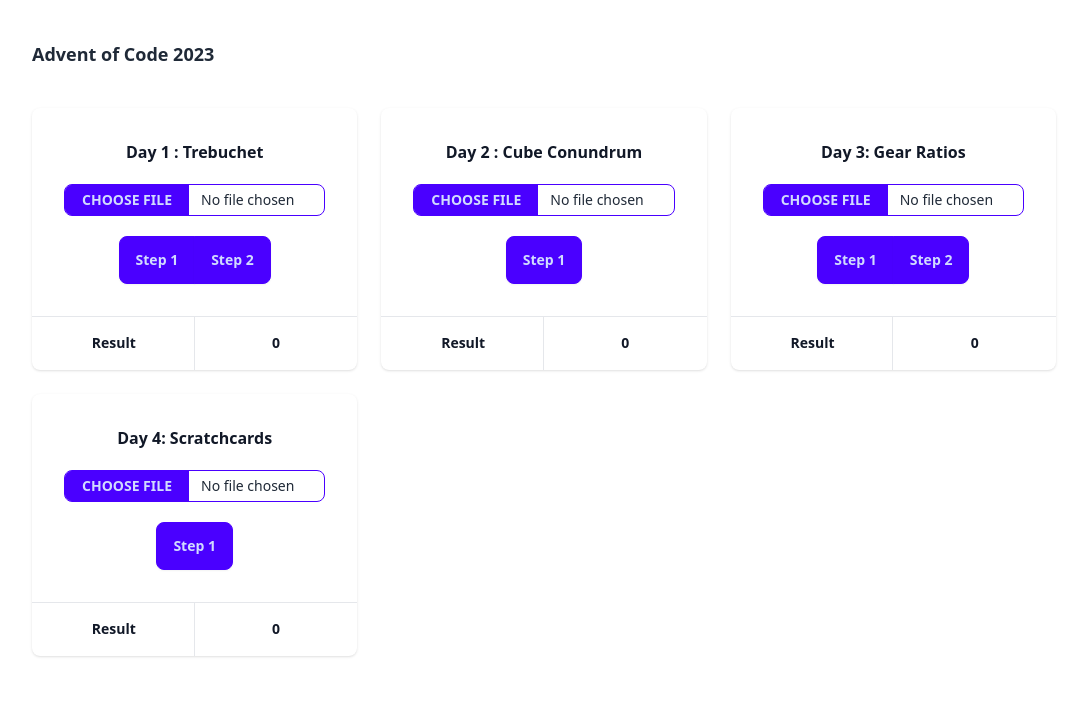
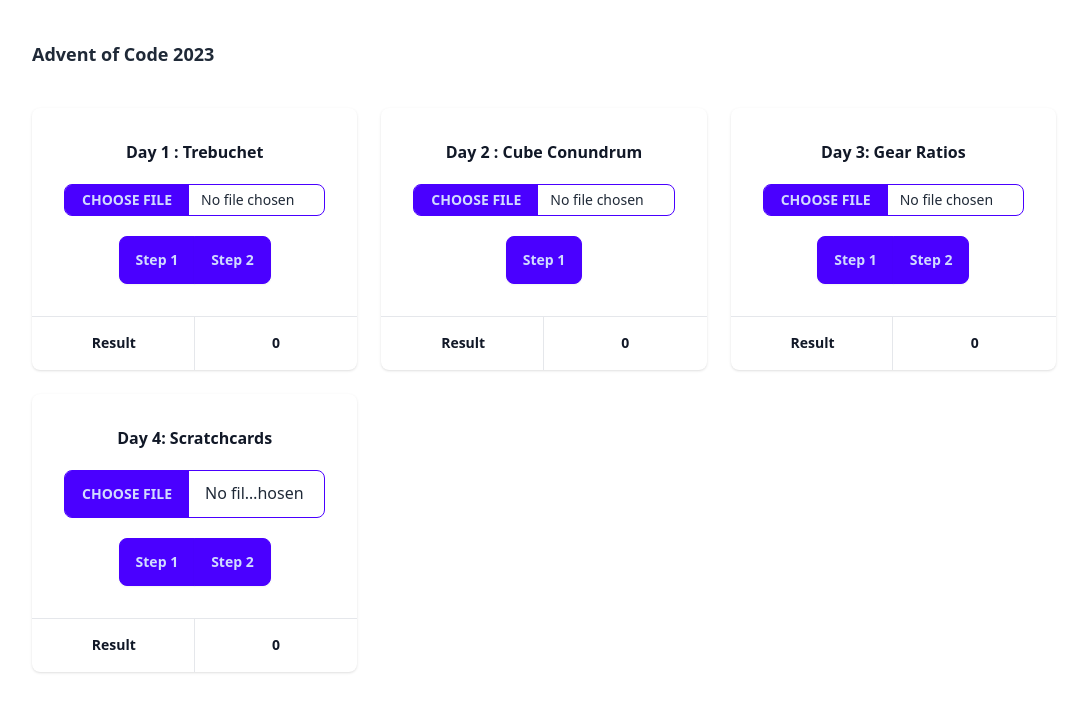
Before and after one commit to hte88/adventofcode, a Vue app: page / in a window 1280 px wide. Shown: the top 712 px of the page, without its empty margins (96-1182 px from the left). Built offline with nearby package versions, Linux system fonts and the light colour scheme.

Commit message:
feat: step 2 scratchcards

```diff
--- a/src/components/Day-4/Scratchcards.vue
+++ b/src/components/Day-4/Scratchcards.vue
@@ -1,38 +1,75 @@
 <script setup lang="ts">
-//import { isNumber } from '~/composables/useLib';
-
 const { fileContent, handleFileChange } = useFileReader();
 
+const example = ref(`Card 1: 41 48 83 86 17 | 83 86 6 31 17 9 48 53
+Card 2: 13 32 20 16 61 | 61 30 68 82 17 32 24 19
+Card 3: 1 21 53 59 44 | 69 82 63 72 16 21 14 1
+Card 4: 41 92 73 84 69 | 59 84 76 51 58 5 54 83
+Card 5: 87 83 26 28 32 | 88 30 70 12 93 22 82 36
+Card 6: 31 18 13 56 72 | 74 77 10 23 35 67 36 11`);
+
 const total = ref<number>(0);
-const lines = computed(() => fileContent.value?.split('\n').slice(0, -1) ?? []);
+const selectedInput = ref(true);
+
+const lines = computed(() => {
+  const file = selectedInput.value ? example.value : fileContent.value;
+  return selectedInput.value ? file?.split('\n') ?? [] : file?.split('\n').slice(0, -1) ?? [];
+});
+
+function getMatchingNumbers(lines: string[]) {
+  const clearLine = lines.map((line) => line.split(':')[1].trim());
+  return clearLine.map((line) => {
+    const suit = line.split('|');
+    const suit_1 = suit[0].trim().split(' ');
+    const suit_2 = suit[1].trim().split(' ');
+    return suit_1.filter((suit) => (suit ? suit_2.includes(suit) : ''));
+  });
+}
 
 function stepOne() {
-  const clearLine = lines.value.map((line) => line.split(':')[1].trim());
-  const duplicates = clearLine
-    .map((line) => {
-      const suit = line.split('|');
-      const suit_1 = suit[0].trim().split(' ');
-      const suit_2 = suit[1].trim().split(' ');
-      return suit_1.filter((suit) => (suit ? suit_2.includes(suit) : ''));
-    })
-    .filter((str) => str.length);
+  const matchingNumbers = getMatchingNumbers(lines.value).filter((str: string[]) => str.length);
+  const result = matchingNumbers.map((numbers: string[]) => (numbers.length > 1 ? Math.pow(2, numbers.length - 1) : 1));
 
-  const result = duplicates.map((numbers) => (numbers.length > 1 ? Math.pow(2, numbers.length - 1) : 1));
+  total.value = result.reduce((a: number, b: number) => a + b, 0);
+}
 
-  total.value = result.reduce((a, b) => a + b, 0);
+function stepTwo() {
+  const matchingNumbers = getMatchingNumbers(lines.value).map((numbers: string[]) => numbers.length);
+
+  let scratchcards = [] as number[];
+
+  for (let i = 0; i < matchingNumbers.length; i++) {
+    const valueDuplicate = matchingNumbers[i];
+
+    if (i >= scratchcards.length) {
+      scratchcards[i] = 1;
+    }
+    for (let j = i + 1; j <= i + valueDuplicate; j++) {
+      scratchcards[j] = (scratchcards[j] || 1) + scratchcards[i];
+    }
+  }
+
+  total.value = scratchcards.reduce((a, b) => a + b, 0);
 }
 </script>
 <template>
-  <Card title="Day 4: Scratchcards" :result="total">
+  <Card
+    v-model:example="example"
+    title="Day 4: Scratchcards"
+    :result="total"
+    :rating="2"
+    @selected-input="selectedInput = $event"
+  >
     <template #inputFile>
       <input
         type="file"
-        class="file-input file-input-bordered file-input-primary file-input-sm w-full max-w-xs mx-auto"
+        class="file-input file-input-bordered file-input-primary mx-auto w-full max-w-xs"
         @change="handleFileChange"
       />
     </template>
     <template #actions>
-      <button type="button" class="btn join-item btn-primary" @click.prevent="stepOne()">Step 1</button>
+      <button type="button" class="btn btn-primary join-item" @click.prevent="stepOne()">Step 1</button>
+      <button type="button" class="btn btn-primary join-item" @click.prevent="stepTwo()">Step 2</button>
     </template>
   </Card>
 </template>
```
